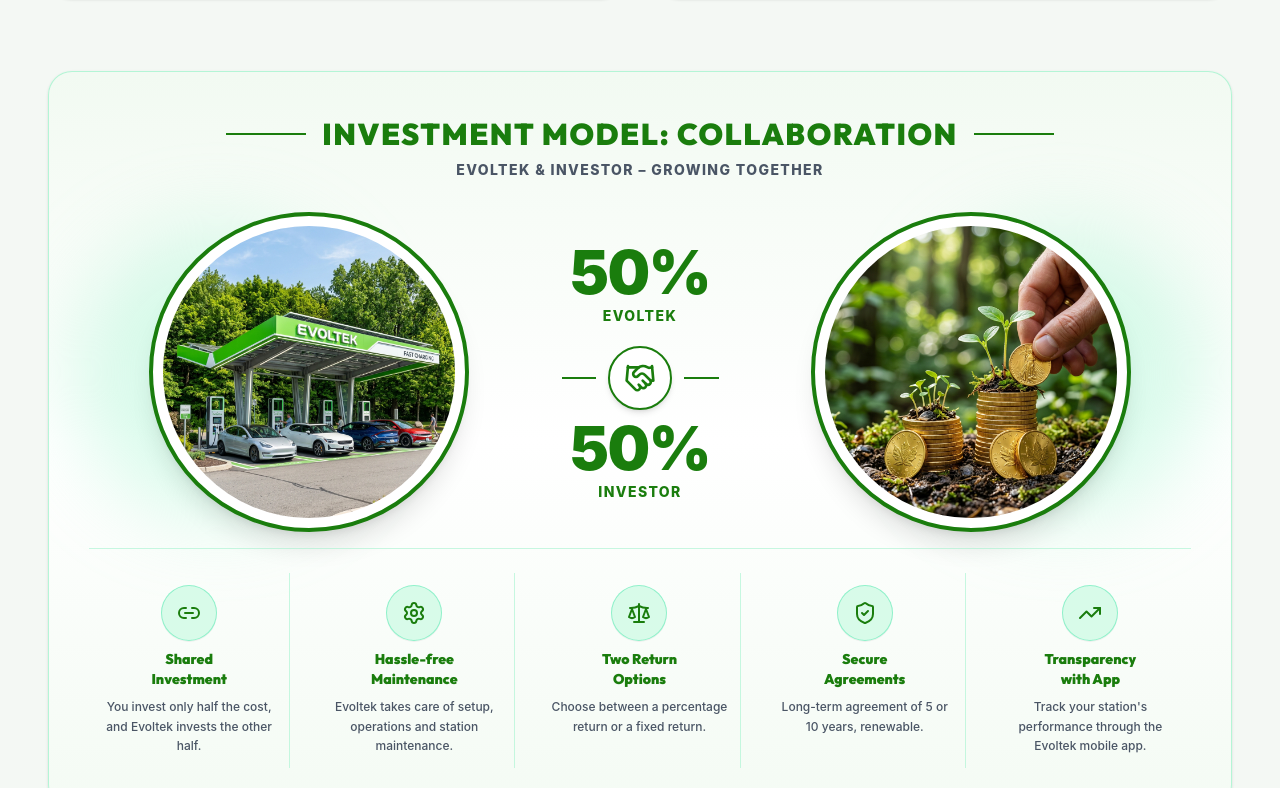
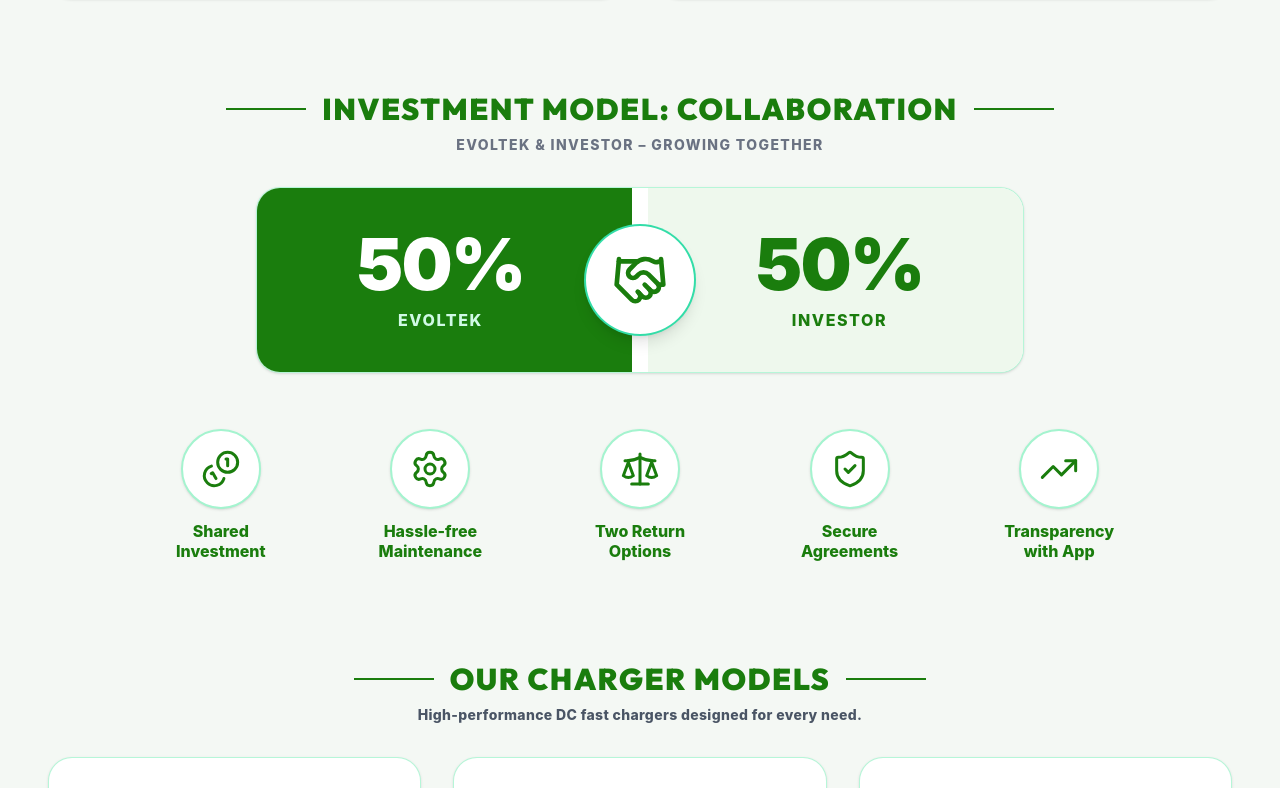
Before and after one commit to mallikarjunap9963-hue/evoltek, a React (Vite) app: page / in a window 1280 px wide. Shown: the part 1892-2680 px from the top of the page. Built offline with nearby package versions, Linux system fonts and the light colour scheme.

Commit message:
feat: add initial App component with navigation and hero section alongside decorative background asset

```diff
--- a/src/App.tsx
+++ b/src/App.tsx
@@ -27,8 +27,7 @@
   Scale,
   TrendingUp,
   Monitor,
-  Cpu,
-  Link2
+  Cpu
 } from 'lucide-react';
 
 export default function App() {
@@ -523,9 +522,8 @@
         </section>
 
         {/* 5. INVESTMENT MODEL: COLLABORATION */}
-        <section className="bg-gradient-to-b from-[#f2faf2] via-white to-[#f4fbf4] rounded-3xl border border-emerald-200/80 p-6 sm:p-10 shadow-sm relative overflow-hidden space-y-8">
-          {/* Header */}
-          <div className="text-center space-y-1 relative z-10">
+        <section className="space-y-8 py-4">
+          <div className="text-center space-y-1">
             <div className="flex items-center justify-center gap-4 py-1">
               <div className="h-[2px] w-12 sm:w-20 bg-[#1a7d0d]" />
               <h2 className="text-xl sm:text-2xl lg:text-3xl font-black text-[#1a7d0d] tracking-wider uppercase text-center">
@@ -533,139 +531,77 @@
               </h2>
               <div className="h-[2px] w-12 sm:w-20 bg-[#1a7d0d]" />
             </div>
-            <p className="text-xs sm:text-sm font-extrabold tracking-widest uppercase text-gray-600">
+            <p className="text-xs sm:text-sm font-extrabold tracking-widest uppercase text-gray-500">
               EVOLTEK &amp; INVESTOR – GROWING TOGETHER
             </p>
           </div>
 
-          {/* 3 Column Graphic: Left Circle (Evoltek Plaza) | Center 50%/50% Handshake | Right Circle (Investment Coins) */}
-          <div className="grid grid-cols-1 lg:grid-cols-12 gap-8 items-center max-w-6xl mx-auto my-4 relative z-10">
-
-            {/* Left Circle: EVOLTEK Charging Station Plaza */}
-            <div className="lg:col-span-5 flex justify-center items-center relative">
-              {/* Decorative background leaf/glow circles */}
-              <div className="absolute -left-4 top-1/2 -translate-y-1/2 w-72 h-72 bg-emerald-200/40 rounded-full blur-2xl -z-10" />
-
-              <div className="relative p-2 rounded-full border-4 border-[#1a7d0d] bg-white shadow-xl max-w-[280px] sm:max-w-[320px] w-full aspect-square group">
-                <div className="w-full h-full rounded-full overflow-hidden border-2 border-white shadow-inner">
-                  <img
-                    src="/evoltek_charging_plaza_circle.jpg"
-                    alt="Evoltek Charging Station Plaza"
-                    className="w-full h-full object-cover group-hover:scale-105 transition-transform duration-700"
-                  />
-                </div>
-              </div>
+          {/* Banner Pill: 50% EVOLTEK - Handshake Circle - 50% INVESTOR */}
+          <div className="max-w-3xl mx-auto flex items-center justify-center rounded-3xl shadow-sm border border-emerald-200/80 overflow-hidden bg-white">
+            {/* Left 50% EVOLTEK */}
+            <div className="w-1/2 bg-[#1a7d0d] py-7 sm:py-10 pl-4 sm:pl-8 pr-6 sm:pr-10 flex flex-col items-center justify-center text-white">
+              <span className="text-4xl sm:text-6xl lg:text-7xl font-black tracking-tight leading-none">50%</span>
+              <span className="text-xs sm:text-base font-extrabold tracking-widest mt-2 uppercase text-emerald-100">EVOLTEK</span>
             </div>
 
-            {/* Center: 50% EVOLTEK | Handshake | 50% INVESTOR */}
-            <div className="lg:col-span-2 flex flex-col items-center justify-center text-center space-y-3 py-4 lg:py-0">
-              <div>
-                <span className="text-4xl sm:text-5xl lg:text-6xl font-black text-[#1a7d0d] tracking-tight leading-none block">
-                  50%
-                </span>
-                <span className="text-xs sm:text-sm font-extrabold tracking-widest text-[#1a7d0d] uppercase block mt-1">
-                  EVOLTEK
-                </span>
-              </div>
-
-              {/* Handshake Badge flanked by lines */}
-              <div className="flex items-center justify-center gap-3 my-2 w-full">
-                <div className="h-[2px] w-8 sm:w-12 bg-[#1a7d0d]" />
-                <div className="w-14 h-14 sm:w-16 sm:h-16 rounded-full border-2 border-[#1a7d0d] bg-white flex items-center justify-center shadow-md shrink-0">
-                  <Handshake className="w-7 h-7 sm:w-8 sm:h-8 text-[#1a7d0d] stroke-[2]" />
-                </div>
-                <div className="h-[2px] w-8 sm:w-12 bg-[#1a7d0d]" />
-              </div>
-
-              <div>
-                <span className="text-4xl sm:text-5xl lg:text-6xl font-black text-[#1a7d0d] tracking-tight leading-none block">
-                  50%
-                </span>
-                <span className="text-xs sm:text-sm font-extrabold tracking-widest text-[#1a7d0d] uppercase block mt-1">
-                  INVESTOR
-                </span>
-              </div>
+            {/* Center Handshake Badge */}
+            <div className="-mx-8 sm:-mx-12 z-10 w-22 h-22 sm:w-28 sm:h-28 rounded-full bg-white border-2 border-emerald-400/80 flex items-center justify-center shadow-lg shrink-0">
+              <Handshake className="w-11 h-11 sm:w-14 sm:h-14 text-[#1a7d0d] stroke-[2]" />
             </div>
 
-            {/* Right Circle: Investment Coins Growth */}
-            <div className="lg:col-span-5 flex justify-center items-center relative">
-              {/* Decorative background leaf/glow circles */}
-              <div className="absolute -right-4 top-1/2 -translate-y-1/2 w-72 h-72 bg-emerald-200/40 rounded-full blur-2xl -z-10" />
+            {/* Right 50% INVESTOR */}
+            <div className="w-1/2 bg-[#eef8ed] py-7 sm:py-10 pr-4 sm:pr-8 pl-6 sm:pl-10 flex flex-col items-center justify-center text-[#1a7d0d]">
+              <span className="text-4xl sm:text-6xl lg:text-7xl font-black tracking-tight leading-none">50%</span>
+              <span className="text-xs sm:text-base font-extrabold tracking-widest mt-2 uppercase text-[#1a7d0d]">INVESTOR</span>
+            </div>
+          </div>
 
-              <div className="relative p-2 rounded-full border-4 border-[#1a7d0d] bg-white shadow-xl max-w-[280px] sm:max-w-[320px] w-full aspect-square group">
-                <div className="w-full h-full rounded-full overflow-hidden border-2 border-white shadow-inner">
-                  <img
-                    src="/investment_growth_coins_circle.jpg"
-                    alt="Investment Growth Coins"
-                    className="w-full h-full object-cover group-hover:scale-105 transition-transform duration-700"
-                  />
-                </div>
+          {/* 5 Key Feature Highlights Row */}
+          <div className="grid grid-cols-2 sm:grid-cols-3 lg:grid-cols-5 gap-6 pt-6 text-center max-w-5xl mx-auto">
+
+            <div className="flex flex-col items-center space-y-3">
+              <div className="w-16 h-16 sm:w-20 sm:h-20 rounded-full bg-white border-2 border-emerald-200 flex items-center justify-center text-[#1a7d0d] shadow-sm hover:scale-105 transition-transform">
+                <Coins className="w-8 h-8 sm:w-10 sm:h-10 stroke-[1.8]" />
               </div>
+              <span className="text-xs sm:text-base font-extrabold text-[#1a7d0d] leading-tight">
+                Shared<br />Investment
+              </span>
             </div>
 
-          </div>
-
-          {/* Bottom 5 Feature Columns */}
-          <div className="grid grid-cols-1 sm:grid-cols-3 lg:grid-cols-5 gap-6 pt-6 border-t border-emerald-200/60 max-w-6xl mx-auto divide-y sm:divide-y-0 sm:divide-x divide-emerald-200/60 relative z-10 text-center">
-
-            <div className="flex flex-col items-center p-3 space-y-2">
-              <div className="w-13 h-13 sm:w-14 sm:h-14 rounded-full bg-emerald-100/80 border border-emerald-300/60 flex items-center justify-center text-[#1a7d0d] shadow-2xs">
-                <Link2 className="w-6 h-6 stroke-[2]" />
+            <div className="flex flex-col items-center space-y-3">
+              <div className="w-16 h-16 sm:w-20 sm:h-20 rounded-full bg-white border-2 border-emerald-200 flex items-center justify-center text-[#1a7d0d] shadow-sm hover:scale-105 transition-transform">
+                <Settings className="w-8 h-8 sm:w-10 sm:h-10 stroke-[1.8]" />
               </div>
-              <h4 className="text-sm font-black text-[#1a7d0d]">
-                Shared<br />Investment
-              </h4>
-              <p className="text-xs text-gray-600 font-medium leading-relaxed max-w-[180px]">
-                You invest only half the cost, and Evoltek invests the other half.
-              </p>
+              <span className="text-xs sm:text-base font-extrabold text-[#1a7d0d] leading-tight">
+                Hassle-free<br />Maintenance
+              </span>
             </div>
 
-            <div className="flex flex-col items-center p-3 space-y-2 pt-4 sm:pt-3">
-              <div className="w-13 h-13 sm:w-14 sm:h-14 rounded-full bg-emerald-100/80 border border-emerald-300/60 flex items-center justify-center text-[#1a7d0d] shadow-2xs">
-                <Settings className="w-6 h-6 stroke-[2]" />
+            <div className="flex flex-col items-center space-y-3">
+              <div className="w-16 h-16 sm:w-20 sm:h-20 rounded-full bg-white border-2 border-emerald-200 flex items-center justify-center text-[#1a7d0d] shadow-sm hover:scale-105 transition-transform">
+                <Scale className="w-8 h-8 sm:w-10 sm:h-10 stroke-[1.8]" />
               </div>
-              <h4 className="text-sm font-black text-[#1a7d0d]">
-                Hassle-free<br />Maintenance
-              </h4>
-              <p className="text-xs text-gray-600 font-medium leading-relaxed max-w-[180px]">
-                Evoltek takes care of setup, operations and station maintenance.
-              </p>
+              <span className="text-xs sm:text-base font-extrabold text-[#1a7d0d] leading-tight">
+                Two Return<br />Options
+              </span>
             </div>
 
-            <div className="flex flex-col items-center p-3 space-y-2 pt-4 sm:pt-3">
-              <div className="w-13 h-13 sm:w-14 sm:h-14 rounded-full bg-emerald-100/80 border border-emerald-300/60 flex items-center justify-center text-[#1a7d0d] shadow-2xs">
-                <Scale className="w-6 h-6 stroke-[2]" />
+            <div className="flex flex-col items-center space-y-3">
+              <div className="w-16 h-16 sm:w-20 sm:h-20 rounded-full bg-white border-2 border-emerald-200 flex items-center justify-center text-[#1a7d0d] shadow-sm hover:scale-105 transition-transform">
+                <ShieldCheck className="w-8 h-8 sm:w-10 sm:h-10 stroke-[1.8]" />
               </div>
-              <h4 className="text-sm font-black text-[#1a7d0d]">
-                Two Return<br />Options
-              </h4>
-              <p className="text-xs text-gray-600 font-medium leading-relaxed max-w-[180px]">
-                Choose between a percentage return or a fixed return.
-              </p>
+              <span className="text-xs sm:text-base font-extrabold text-[#1a7d0d] leading-tight">
+                Secure<br />Agreements
+              </span>
             </div>
 
-            <div className="flex flex-col items-center p-3 space-y-2 pt-4 sm:pt-3">
-              <div className="w-13 h-13 sm:w-14 sm:h-14 rounded-full bg-emerald-100/80 border border-emerald-300/60 flex items-center justify-center text-[#1a7d0d] shadow-2xs">
-                <ShieldCheck className="w-6 h-6 stroke-[2]" />
+            <div className="flex flex-col items-center space-y-3 col-span-2 sm:col-span-1">
+              <div className="w-16 h-16 sm:w-20 sm:h-20 rounded-full bg-white border-2 border-emerald-200 flex items-center justify-center text-[#1a7d0d] shadow-sm hover:scale-105 transition-transform">
+                <TrendingUp className="w-8 h-8 sm:w-10 sm:h-10 stroke-[1.8]" />
               </div>
-              <h4 className="text-sm font-black text-[#1a7d0d]">
-                Secure<br />Agreements
-              </h4>
-              <p className="text-xs text-gray-600 font-medium leading-relaxed max-w-[180px]">
-                Long-term agreement of 5 or 10 years, renewable.
-              </p>
-            </div>
-
-            <div className="flex flex-col items-center p-3 space-y-2 pt-4 sm:pt-3 col-span-1 sm:col-span-3 lg:col-span-1">
-              <div className="w-13 h-13 sm:w-14 sm:h-14 rounded-full bg-emerald-100/80 border border-emerald-300/60 flex items-center justify-center text-[#1a7d0d] shadow-2xs">
-                <TrendingUp className="w-6 h-6 stroke-[2]" />
-              </div>
-              <h4 className="text-sm font-black text-[#1a7d0d]">
+              <span className="text-xs sm:text-base font-extrabold text-[#1a7d0d] leading-tight">
                 Transparency<br />with App
-              </h4>
-              <p className="text-xs text-gray-600 font-medium leading-relaxed max-w-[180px]">
-                Track your station's performance through the Evoltek mobile app.
-              </p>
+              </span>
             </div>
 
           </div>
```
Also changed, not shown: public/fresh_green_leaves_decor.jpg (added).
